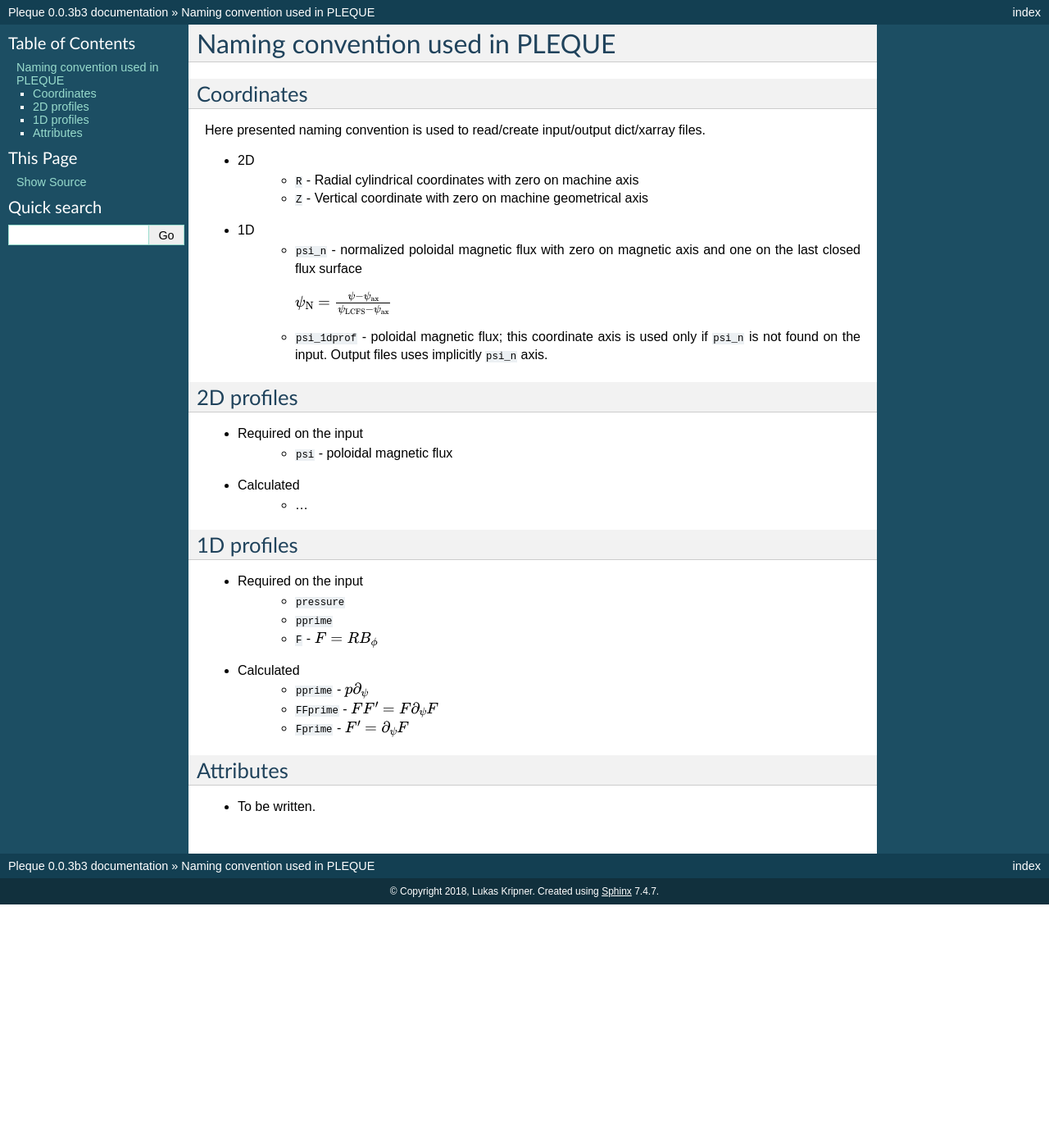
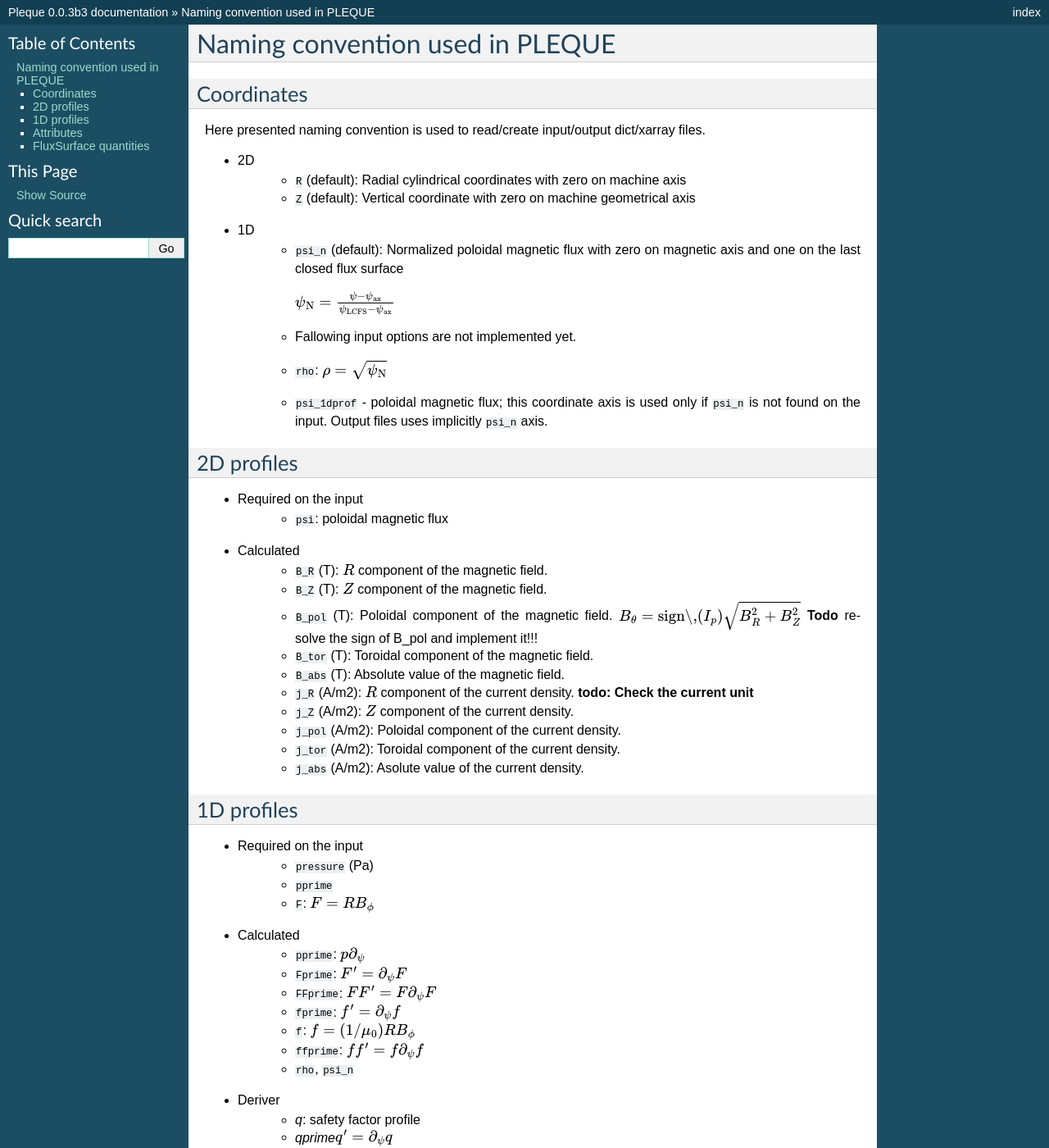
Before and after one commit to kripnerl/pleque, a Sphinx documentation site: the page built from docs/source/naming_convention.rst, in a window 1280 px wide and 1400 px high. Shown: the whole window at 82% size. Built offline with Sphinx 7.4.7, drawn with Linux system fonts in a browser that asks for light colours; some of the changed text lies outside the part shown.

Commit message:
Finish basic list of quantities in naming_convention.rst.

```diff
--- a/docs/source/naming_convention.rst
+++ b/docs/source/naming_convention.rst
@@ -8,36 +8,65 @@
 Here presented naming convention is used to read/create input/output dict/xarray files.
 
 * 2D
-    * ``R`` - Radial cylindrical coordinates with zero on machine axis
-    * ``Z`` - Vertical coordinate with zero on machine geometrical axis
+    * ``R`` (default): Radial cylindrical coordinates with zero on machine axis
+    * ``Z`` (default): Vertical coordinate with zero on machine geometrical axis
 * 1D
-    * ``psi_n``  - normalized poloidal magnetic flux with zero on magnetic axis and one
+    * ``psi_n`` (default): Normalized poloidal magnetic flux with zero on magnetic axis and one
       on the last closed flux surface
 
       :math:`\psi_\mathrm{N} = \frac{\psi -
       \psi_\text{ax}}{\psi_\text{LCFS} - \psi_\text{ax}}`
+    * Fallowing input options are not implemented yet.
+    * ``rho``: :math:`\rho = \sqrt{\psi_\text{N}}`
     * ``psi_1dprof`` - poloidal magnetic flux; this coordinate axis is used only if ``psi_n`` is
       not found on the input. Output files uses implicitly ``psi_n`` axis.
 
 2D profiles
 -----------
 * Required on the input
-    * ``psi`` - poloidal magnetic flux
+    * ``psi``: poloidal magnetic flux
 * Calculated
-    * ...
+    * ``B_R`` (T): :math:`R` component of the magnetic field.
+    * ``B_Z`` (T): :math:`Z` component of the magnetic field.
+    * ``B_pol`` (T): Poloidal component of the magnetic field. :math:`B_\theta =\text{sign\,} (I_p) \sqrt{B_R^2 + B_Z^2}`
+      **Todo** resolve the sign of B_pol and implement it!!!
+    * ``B_tor`` (T): Toroidal component of the magnetic field.
+    * ``B_abs`` (T): Absolute value of the magnetic field.
+    * ``j_R`` (A/m2): :math:`R` component of the current density.
+      **todo: Check the current unit**
+    * ``j_Z`` (A/m2): :math:`Z` component of the current density.
+    * ``j_pol`` (A/m2): Poloidal component of the current density.
+    * ``j_tor`` (A/m2): Toroidal component of the current density.
+    * ``j_abs`` (A/m2): Asolute value of the current density.
 
 1D profiles
 -----------
 
 * Required on the input
-    * ``pressure``
+    * ``pressure`` (Pa)
     * ``pprime``
-    * ``F`` - :math:`F = R B_\phi`
+    * ``F``: :math:`F = R B_\phi`
+
 * Calculated
-    * ``pprime`` - :math:`p \partial_\psi`
-    * ``FFprime`` - :math:`FF' = F \partial_\psi F`
-    * ``Fprime`` - :math:`F' = \partial_\psi F`
+    * ``pprime``: :math:`p \partial_\psi`
+    * ``Fprime``: :math:`F' = \partial_\psi F`
+    * ``FFprime``: :math:`FF' = F \partial_\psi F`
+    * ``fprime``: :math:`f' = \partial_\psi f`
+    * ``f``: :math:`f = (1/\mu_0) R B_\phi`
+    * ``ffprime``: :math:`ff' = f \partial_\psi f`
+    * ``rho``, ``psi_n``
+
+* Deriver
+    * `q`: safety factor profile
+    * `qprime`:math:`q' = \partial_\psi q`
+    * Not yet implemented:
+        * `magnetic_shear`
+        * ...
+
 
 Attributes
 ----------
 * To be written.
+
+FluxSurface quantities
+----------------------
```
Also changed, not shown: 1 other file.
